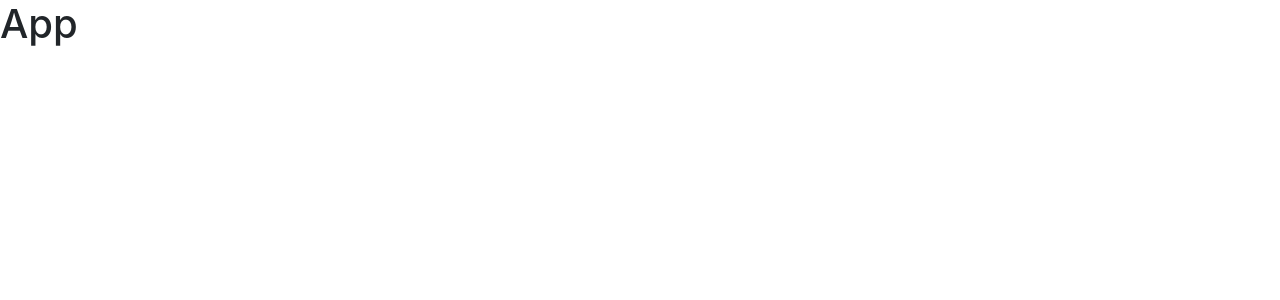
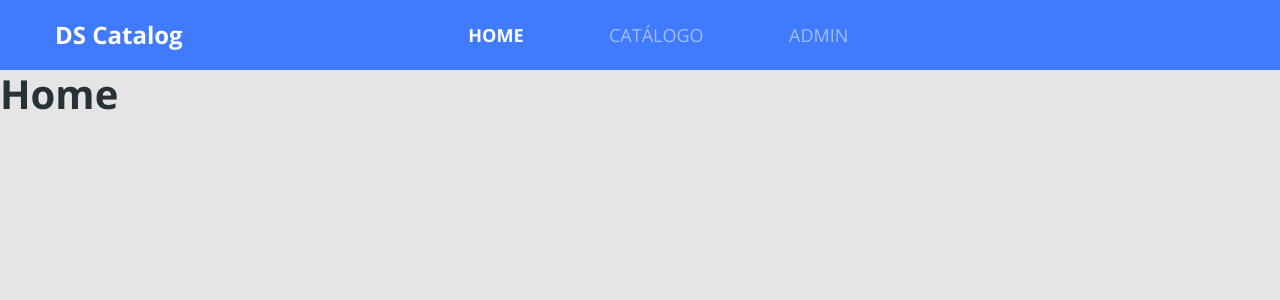
Before and after one commit to isdma8/dscatalog-bootcamp-devsuperior, a React (Create React App) app in the folder front-web/: page / in a window 1280 px wide. Shown: the top 300 px of the page. Built offline with nearby package versions, Linux system fonts and the light colour scheme.

Commit message:
Add Navbar and Routes

```diff
--- a/front-web/package.json
+++ b/front-web/package.json
@@ -10,10 +10,12 @@
     "@types/node": "^12.0.0",
     "@types/react": "^16.9.0",
     "@types/react-dom": "^16.9.0",
+    "@types/react-router-dom": "^5.1.6",
     "bootstrap": "^4.5.2",
     "node-sass": "^4.14.1",
     "react": "^16.13.1",
     "react-dom": "^16.13.1",
+    "react-router-dom": "^5.2.0",
     "react-scripts": "3.4.3",
     "typescript": "~3.7.2"
   },
--- a/front-web/src/App.tsx
+++ b/front-web/src/App.tsx
@@ -1,9 +1,12 @@
 import React from 'react';
+import './core/assets/styles/custom.scss';
+import './app.scss';
+import Routes from './Routes';
 
 const App = () =>{
 
     return (
-        <h1>App</h1>
+        <Routes />
     );
 }
 
--- /dev/null
+++ b/front-web/src/Routes.tsx
@@ -0,0 +1,27 @@
+import React from 'react';
+import { BrowserRouter, Switch, Route } from 'react-router-dom'; //instalar primeiro com o yarn, BrowserRouter este vai gerencias as nossas rotas, e o swith vai decidir qual rota deve usar
+import Navbar from './core/components/Navbar';
+import Admin from './pages/Admin';
+import Catalog from './pages/Catalog';
+import Home from './pages/Home';
+                                                //importamos tmabem o route é onde definimos de facto a url de cada rota
+const Routes = () => (
+        <BrowserRouter>
+            <Navbar />
+            <Switch>
+                    <Route path="/" exact>
+                        <Home />
+                    </Route>
+                    <Route path="/catalog">
+                        <Catalog />
+                    </Route>
+                    <Route path="/admin">
+                        <Admin />
+                    </Route>
+            </Switch>
+        </BrowserRouter>
+
+);
+
+
+export default Routes;
--- /dev/null
+++ b/front-web/src/app.scss
@@ -0,0 +1,24 @@
+@import url('https://fonts.googleapis.com/css2?family=Open+Sans:wght@400;700&display=swap');
+
+//quer dizer que para qualquer elemento da app esta vai ser a letra
+* {
+  font-family: 'Open Sans', sans-serif;
+}
+
+h1, h2, h3, h4, h5, h6 {
+  margin-bottom: 0;
+  font-weight: 700;
+}
+
+ul {
+  list-style-type: none;
+  margin-bottom: 0;
+  padding-left: 0;
+}
+
+a {
+  &:hover {
+    text-decoration: none;
+    color: unset; //zera a cor do bootstrap e depois o comportamento ja fica pela cor que demos no caso no Navbar/styles.scss
+  }
+}
--- /dev/null
+++ b/front-web/src/core/assets/styles/custom.scss
@@ -0,0 +1,8 @@
+$theme-colors:(
+    "primary": #407BFF
+);
+
+$body-bg: #E5E5E5;
+$body-color: #263238;
+
+@import '~bootstrap/scss/bootstrap.scss';
--- /dev/null
+++ b/front-web/src/core/components/Navbar/index.tsx
@@ -0,0 +1,39 @@
+import React from 'react';
+import { Link, NavLink } from 'react-router-dom'; //Link depois funciona como o <a></a> dos links, a diferença do Navlink é que da para meter o activeClassName para o botao que for clicado permanecer ativo, a propria houter Navlink vai gerir isso
+import './styles.scss';
+
+const Navbar = () => (
+
+    <nav className="row bg-primary main-nav">
+        <div className="col-2">
+            <Link to="/" className="nav-logo-text">
+                <h4>DS Catalog</h4>
+            </Link>
+
+        </div>
+        <div className="col-6 offset-2">
+            <ul className="main-menu">
+                <li>
+                    <NavLink to="/" activeClassName="active" exact>
+                        HOME
+                    </NavLink>
+                </li>
+                <li>
+                    <NavLink to="/catalog">
+                        CATÁLOGO
+                    </NavLink>
+                </li>
+                <li>
+                    <NavLink to="/admin">
+                        ADMIN
+                    </NavLink>
+                </li>
+
+
+            </ul>
+        </div>
+    </nav>
+);
+
+
+export default Navbar;
--- /dev/null
+++ b/front-web/src/core/components/Navbar/styles.scss
@@ -0,0 +1,35 @@
+.main-nav{
+    height: 70px;
+    color: #fff;
+    align-items: center;
+    padding-left: 40px;
+    margin-left: 0;
+    margin-right: 0;
+}
+
+.nav-logo-text{
+    color: #fff;
+}
+
+.main-menu{
+    display: flex;
+    font-size: 18px;
+    width: 380px;
+    justify-content: space-between; //dar espaço entre os li do menu
+
+    a{
+        font-style: normal; //para tirar o sublinhado do link
+        color: rgba(255, 255, 255, 0.5);
+
+        &.active{ //dentro da tag a a class active que existir por isso usamos o &
+            font-weight: bold;
+            color: #FFF;
+
+        }
+
+        &:hover{//quando tiver a pssar o rato por la
+            color: #FFF;
+        }
+    }
+
+}
--- a/front-web/src/index.tsx
+++ b/front-web/src/index.tsx
@@ -1,7 +1,8 @@
 import React from 'react';
 import ReactDOM from 'react-dom';
 import App from './App';
-import 'bootstrap/dist/css/bootstrap.css';   //temos de colocar isto para usar o bootstrap
+
+//import 'bootstrap/dist/css/bootstrap.css';   //temos de colocar isto para usar o bootstrap css mas como ha colocamos arquivo de costumização no App.tsx ja nao precisamos aqui
 
 //function App(){
 //  return <h1>Hello World!</h1>
--- /dev/null
+++ b/front-web/src/pages/Admin/index.tsx
@@ -0,0 +1,12 @@
+import React from 'react';
+
+const Admin = () => (
+
+    <div>
+        <h1>Admin</h1>
+    </div>
+
+);
+
+
+export default Admin;
--- /dev/null
+++ b/front-web/src/pages/Catalog/index.tsx
@@ -0,0 +1,12 @@
+import React from 'react';
+
+const Catalog = () => (
+
+    <div>
+        <h1>Catalog</h1>
+    </div>
+
+);
+
+
+export default Catalog;
--- /dev/null
+++ b/front-web/src/pages/Home/index.tsx
@@ -0,0 +1,12 @@
+import React from 'react';
+
+const Home = () => (
+
+    <div>
+        <h1>Home</h1>
+    </div>
+
+);
+
+
+export default Home;
```
Also changed, not shown: 1 other file (tests, documents, lock files or other folders).
